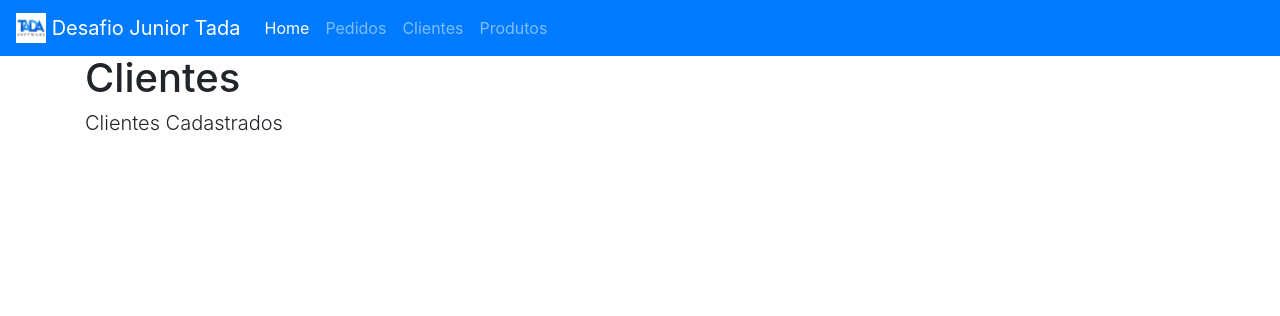
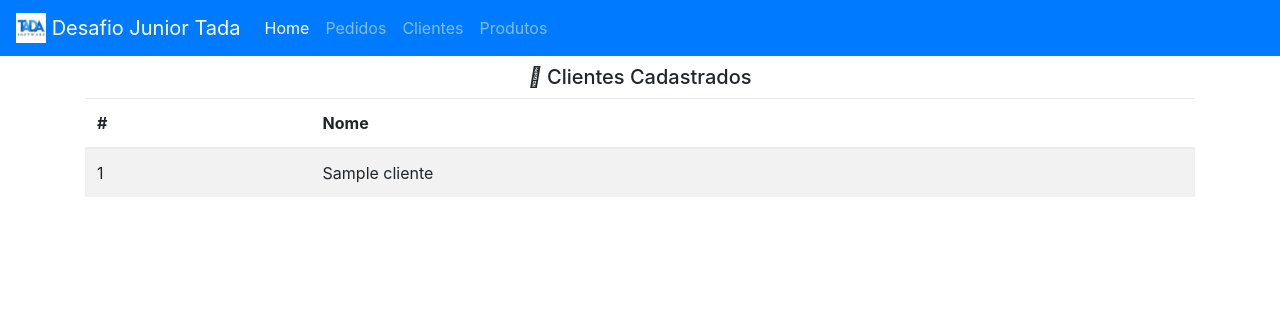
Before and after one commit to juniortada/desafio_3, a Flask app: template app/templates/financeiro/cliente.html in a window 1280 px wide. Shown: the top 316 px of the page. Run offline with Flask 2, Linux system fonts and the light colour scheme; the template is opened without the code that fills it: most values are stand-ins (such as "Sample title", 1, 10 or a date in 2020); parts of the project's set-up code (start-up, migrations or seed data) failed here and were passed over; some libraries are stand-ins or nearby versions.

Commit message:
[fix] exibição da página com todos os clientes

```diff
--- a/app/templates/financeiro/cliente.html
+++ b/app/templates/financeiro/cliente.html
@@ -1,7 +1,34 @@
 {% extends "base.html" %}
   {% block body %}
   <div class="container">
-    <h1>Clientes</h1>
-    <p class="lead">Clientes Cadastrados</p>
+    <h5 class="submenu"><i class="fas fa-users"></i> Clientes Cadastrados</h5>
+
+    <table class="table table-striped">
+      <thead>
+        <tr>
+          <th scope="col">#</th>
+          <th scope="col">Nome</th>
+        </tr>
+      </thead>
+      <tbody>
+        {% if clientes %}
+          {% for cliente in clientes %}
+            <tr>
+              <td>{{ cliente.id }}</td>
+              <td>{{ cliente.nome }}</td>
+            </tr>
+          {% endfor %}
+        {% endif %}
+      </tbody>
+    </table>
+
   </div><!-- /.container -->
+
+  <style type="text/css">
+    .submenu{
+      text-align: center;
+      margin: 10px;
+    }
+
+  </style>
   {% endblock %}
```
Also changed, not shown: app/db.py (+11 -0 lines), app/financeiro/controller.py (+15 -3 lines).
